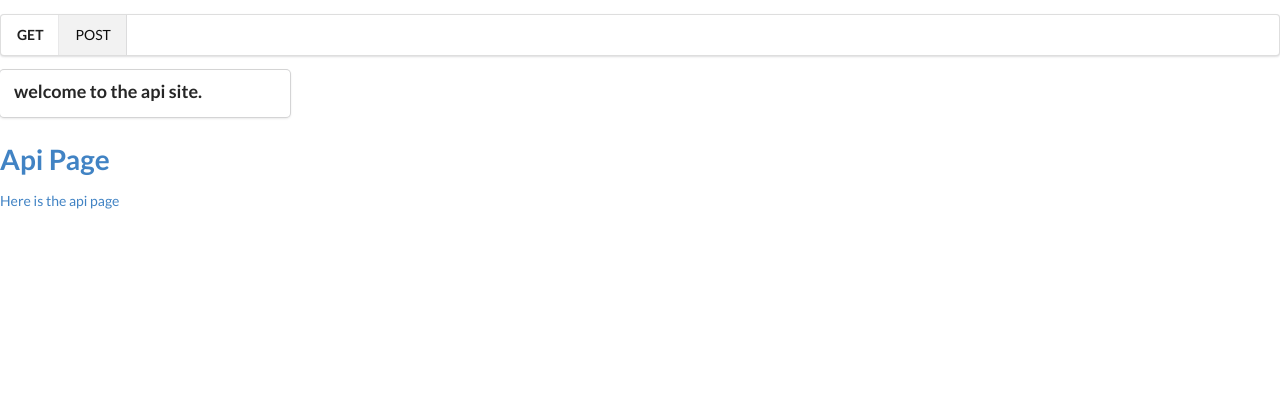
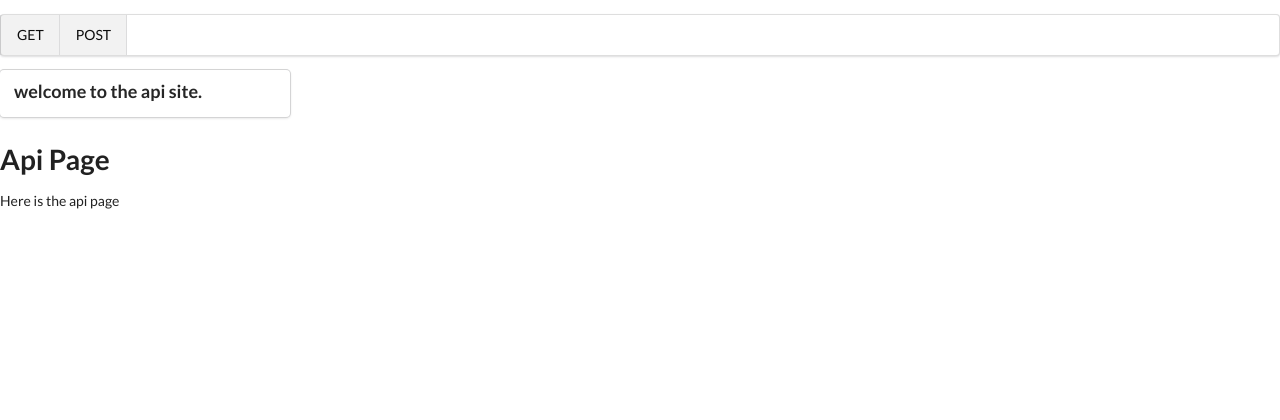
Before and after one commit to jnichols20091/fastApiProject, a FastAPI app: page / in a window 1280 px wide. Shown: the top 420 px of the page. Run offline with FastAPI, Linux system fonts and the light colour scheme; parts of the project's set-up code (start-up, migrations or seed data) failed here and were passed over; some libraries are stand-ins or nearby versions.

Commit message:
cleaning up header

```diff
--- a/templates/menubar.html
+++ b/templates/menubar.html
@@ -7,7 +7,8 @@
 </head>
 <body>
     <div class="ui menu">
-        <div class = "header item">GET</div>
-        <a class="active item">POST</div>
+        <div class = "active header item" style="color:violet;padding:0"></div>
+        <a class="active item" style="color violet">GET</a>
+        <a class="active item">POST</a>
         </div>
     <script src="https://cdnjs.cloudflare.com/ajax/libs/semantic-ui/2.5.0/semantic.min.js"></script>
```
